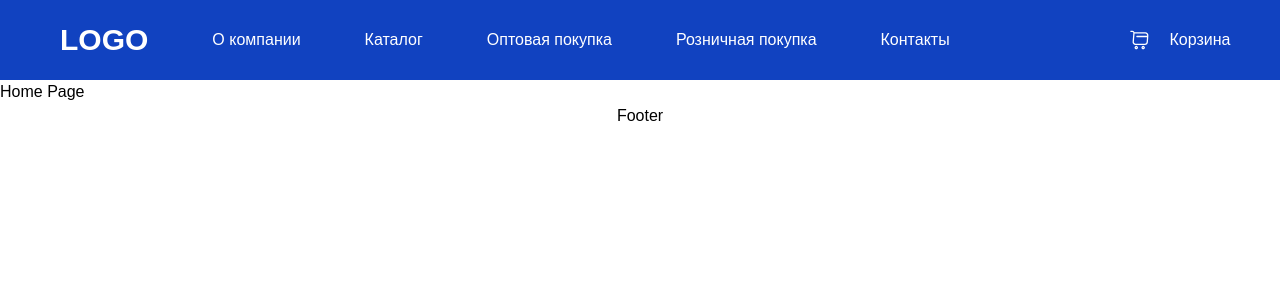
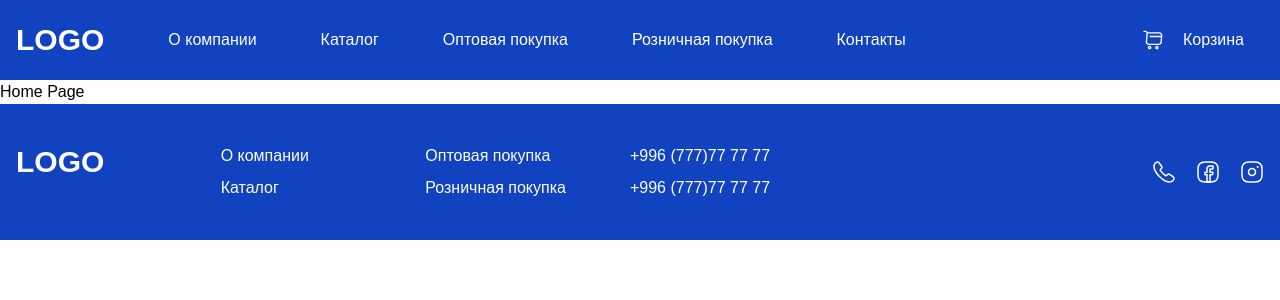
Before and after one commit to Abaijan/sports, a Next.js app: page /main in a window 1280 px wide. Shown: the top 300 px of the page. Built offline with nearby package versions, Linux system fonts and the light colour scheme.

Commit message:
footer is added

```diff
--- a/app/components/footer/footer.jsx
+++ b/app/components/footer/footer.jsx
@@ -1,7 +1,51 @@
+import Link from "next/link";
 export const Footer = () => {
     return (
-        <footer>
-            <p className="text-center">Footer</p>
+        <footer className="blue">
+            <section className="container flex justify-between py-10 items-center">
+                <section className="grid grid-cols-4 gap-16 monrope">
+                    <Link href="/">
+                        <p className="text-3xl font-bold">LOGO</p>
+                    </Link>
+                    <section className="flex flex-col gap-2">
+                        <Link href="/about">О компании</Link>
+                        <Link href="/catalog">Каталог</Link>
+                    </section>
+                    <section className="flex flex-col gap-2">
+                        <Link href="/wholesale">Оптовая покупка</Link>
+                        <Link href="/catalog">Розничная покупка</Link>
+                    </section>
+                    <section className="flex flex-col gap-2">
+                        <p>+996 (777)77 77 77</p>
+                        <p>+996 (777)77 77 77</p>
+                    </section>
+                </section>
+                <section className="flex gap-5">
+                    <svg width="24" height="24" viewBox="0 0 24 24" fill="none" xmlns="http://www.w3.org/2000/svg">
+                        <path
+                            d="M21.97 18.33C21.97 18.69 21.89 19.06 21.72 19.42C21.55 19.78 21.33 20.12 21.04 20.44C20.55 20.98 20.01 21.37 19.4 21.62C18.8 21.87 18.15 22 17.45 22C16.43 22 15.34 21.76 14.19 21.27C13.04 20.78 11.89 20.12 10.75 19.29C9.58811 18.4401 8.49169 17.5041 7.47 16.49C6.45877 15.472 5.5261 14.3789 4.68 13.22C3.86 12.08 3.2 10.94 2.72 9.81C2.24 8.67 2 7.58 2 6.54C2 5.86 2.12 5.21 2.36 4.61C2.6 4 2.98 3.44 3.51 2.94C4.15 2.31 4.85 2 5.59 2C5.87 2 6.15 2.06 6.4 2.18C6.66 2.3 6.89 2.48 7.07 2.74L9.39 6.01C9.57 6.26 9.7 6.49 9.79 6.71C9.88 6.92 9.93 7.13 9.93 7.32C9.93 7.56 9.86 7.8 9.72 8.03C9.59 8.26 9.4 8.5 9.16 8.74L8.4 9.53C8.29 9.64 8.24 9.77 8.24 9.93C8.24 10.01 8.25 10.08 8.27 10.16C8.3 10.24 8.33 10.3 8.35 10.36C8.53 10.69 8.84 11.12 9.28 11.64C9.73 12.16 10.21 12.69 10.73 13.22C11.27 13.75 11.79 14.24 12.32 14.69C12.84 15.13 13.27 15.43 13.61 15.61C13.66 15.63 13.72 15.66 13.79 15.69C13.87 15.72 13.95 15.73 14.04 15.73C14.21 15.73 14.34 15.67 14.45 15.56L15.21 14.81C15.46 14.56 15.7 14.37 15.93 14.25C16.16 14.11 16.39 14.04 16.64 14.04C16.83 14.04 17.03 14.08 17.25 14.17C17.47 14.26 17.7 14.39 17.95 14.56L21.26 16.91C21.52 17.09 21.7 17.3 21.81 17.55C21.91 17.8 21.97 18.05 21.97 18.33Z"
+                            stroke="white" stroke-width="1.5" stroke-miterlimit="10"/>
+                    </svg>
+                    <svg width="24" height="24" viewBox="0 0 24 24" fill="none" xmlns="http://www.w3.org/2000/svg">
+                        <path
+                            d="M14 9.3V12.2H16.6C16.8 12.2 16.9 12.4 16.9 12.6L16.5 14.5C16.5 14.6 16.3 14.7 16.2 14.7H14V22H11V14.8H9.3C9.1 14.8 9 14.7 9 14.5V12.6C9 12.4 9.1 12.3 9.3 12.3H11V9C11 7.3 12.3 6 14 6H16.7C16.9 6 17 6.1 17 6.3V8.7C17 8.9 16.9 9 16.7 9H14.3C14.1 9 14 9.1 14 9.3Z"
+                            stroke="white" stroke-width="1.5" stroke-miterlimit="10" stroke-linecap="round"/>
+                        <path d="M15 22H9C4 22 2 20 2 15V9C2 4 4 2 9 2H15C20 2 22 4 22 9V15C22 20 20 22 15 22Z"
+                              stroke="white" stroke-width="1.5" stroke-linecap="round" stroke-linejoin="round"/>
+                    </svg>
+                    <svg width="24" height="24" viewBox="0 0 24 24" fill="none" xmlns="http://www.w3.org/2000/svg">
+                        <path d="M9 22H15C20 22 22 20 22 15V9C22 4 20 2 15 2H9C4 2 2 4 2 9V15C2 20 4 22 9 22Z"
+                              stroke="white" stroke-width="1.5" stroke-linecap="round" stroke-linejoin="round"/>
+                        <path
+                            d="M12 15.5C12.4596 15.5 12.9148 15.4095 13.3394 15.2336C13.764 15.0577 14.1499 14.7999 14.4749 14.4749C14.7999 14.1499 15.0577 13.764 15.2336 13.3394C15.4095 12.9148 15.5 12.4596 15.5 12C15.5 11.5404 15.4095 11.0852 15.2336 10.6606C15.0577 10.236 14.7999 9.85013 14.4749 9.52513C14.1499 9.20012 13.764 8.94231 13.3394 8.76642C12.9148 8.59053 12.4596 8.5 12 8.5C11.0717 8.5 10.1815 8.86875 9.52513 9.52513C8.86875 10.1815 8.5 11.0717 8.5 12C8.5 12.9283 8.86875 13.8185 9.52513 14.4749C10.1815 15.1313 11.0717 15.5 12 15.5Z"
+                            stroke="white" stroke-width="1.5" stroke-linecap="round" stroke-linejoin="round"/>
+                        <path d="M17.6362 7H17.6482" stroke="white" stroke-width="2" stroke-linecap="round"
+                              stroke-linejoin="round"/>
+                    </svg>
+
+                </section>
+
+            </section>
         </footer>
     );
 }
--- a/app/components/header/header.jsx
+++ b/app/components/header/header.jsx
@@ -3,9 +3,10 @@ import Image from "next/image";
 import basket from "../../../assets/icons/basketicons.svg";
 export const Header = () => {
     return (
-        <header className="blue w-full flex justify-between px-10" >
-            <nav className="h-[80px] container flex gap-16 monrope items-center text-[16px] ">
-                <p className="text-3xl font-bold">LOGO</p>
+        <header className="blue w-full" >
+            <section className="container flex justify-between ">
+                <nav className="h-[80px]  flex gap-16 monrope items-center text-[16px] ">
+                    <Link href="/"><p className="text-3xl font-bold">LOGO</p></Link>
                     <Link href="/about">О компании</Link>
                     <Link href="/catalog">Каталог</Link>
                     <Link href="/wholesale">Оптовая покупка</Link>
@@ -23,7 +24,7 @@ export const Header = () => {
                         />
                         Корзина</Link>
                 </nav>
-
+            </section>
         </header>
     );
 }
--- a/app/globals.css
+++ b/app/globals.css
@@ -15,7 +15,7 @@ body{
 }
 @layer components {
     .container{
-        @apply mx-auto px-5 ;
+        @apply mx-auto px-0 md:px-4;
     }
 }
 .white{
```
Lines whose indentation alone changed are shown as unchanged.
